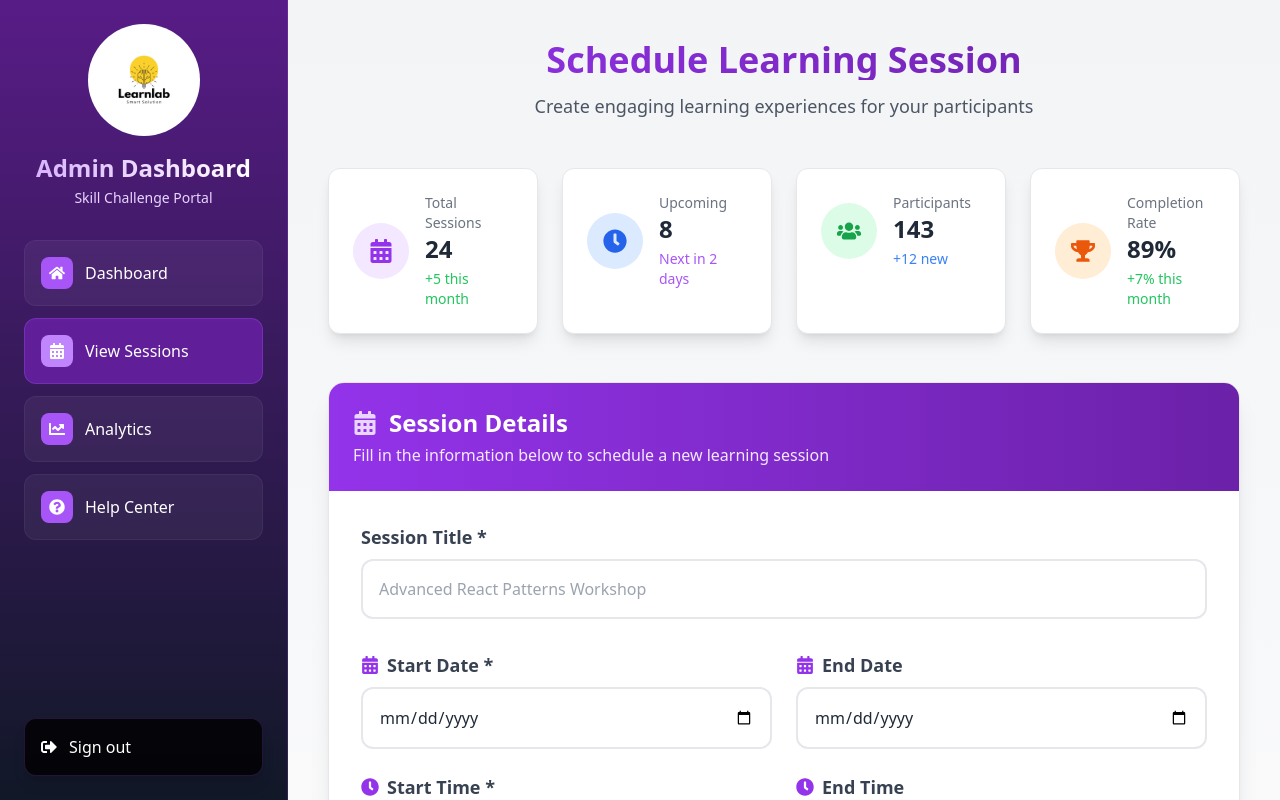
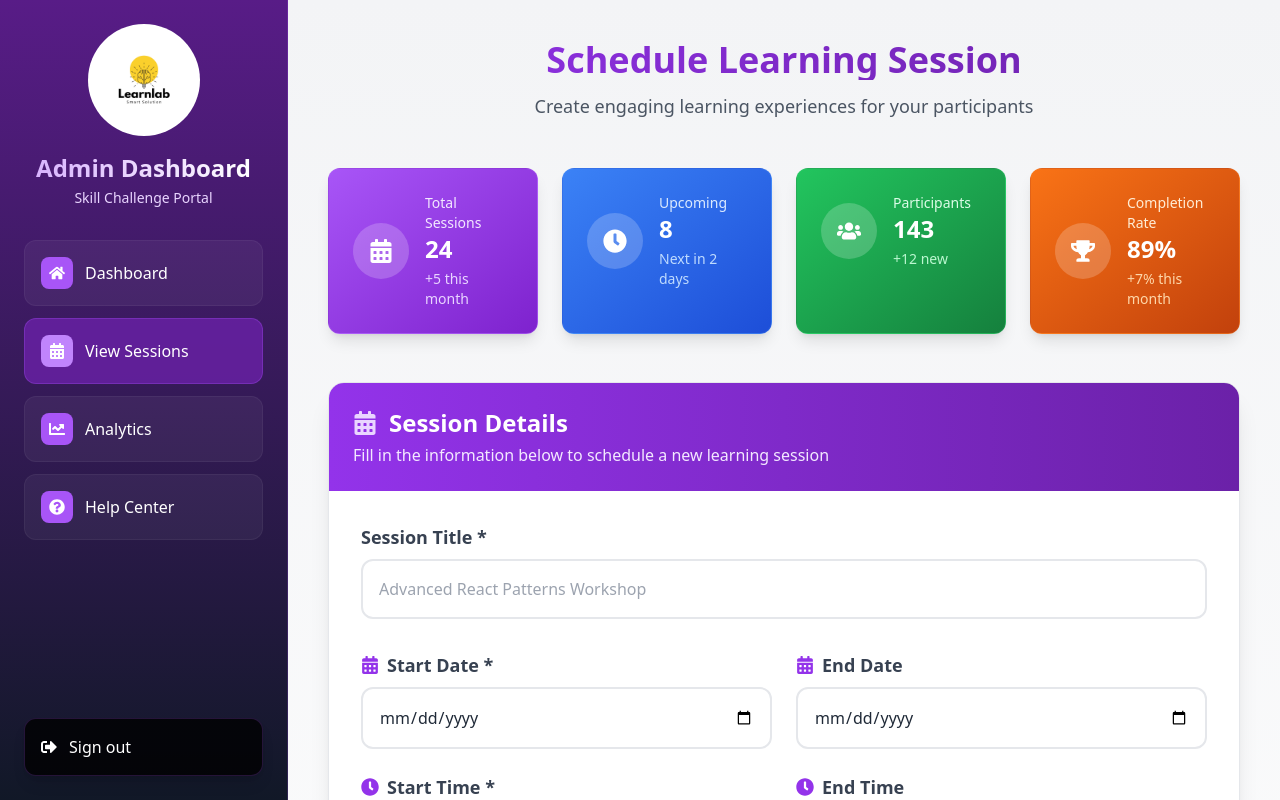
Before and after one commit to RavinduThilinaka/Learn-lab, a React (Create React App) app in the folder learnlab/: page /LearningSessionScheduling in a window 1280 px wide. Shown: the top 800 px of the page. Built offline with nearby package versions, Linux system fonts and the light colour scheme.

Commit message:
Fix feedback

```diff
--- a/learnlab/src/Learning_Session/LearningForm.jsx
+++ b/learnlab/src/Learning_Session/LearningForm.jsx
@@ -242,57 +242,57 @@ export default function LearningSessionScheduling() {
            {/* Dashboard Cards */}
            <div className="grid grid-cols-1 md:grid-cols-2 lg:grid-cols-4 gap-6 mb-12">
             {/* Card 1 - Total Sessions */}
-            <div className="bg-white rounded-xl shadow-lg overflow-hidden border border-gray-200 transform transition-all duration-300 hover:scale-105">
+            <div className="bg-gradient-to-br from-purple-500 to-purple-700 rounded-xl shadow-lg overflow-hidden border border-purple-400/20 transform transition-all duration-300 hover:scale-105">
               <div className="p-6 flex items-center">
-                <div className="p-4 rounded-full bg-purple-100 mr-4">
-                  <FaCalendarAlt className="text-purple-600 text-2xl" />
+                <div className="p-4 rounded-full bg-white/20 mr-4">
+                  <FaCalendarAlt className="text-white text-2xl" />
                 </div>
                 <div>
-                  <p className="text-gray-500 text-sm">Total Sessions</p>
-                  <h3 className="text-2xl font-bold text-gray-800">24</h3>
-                  <p className="text-green-500 text-sm mt-1">+5 this month</p>
+                  <p className="text-purple-100 text-sm">Total Sessions</p>
+                  <h3 className="text-2xl font-bold text-white">24</h3>
+                  <p className="text-purple-200 text-sm mt-1">+5 this month</p>
                 </div>
               </div>
             </div>
 
             {/* Card 2 - Upcoming Sessions */}
-            <div className="bg-white rounded-xl shadow-lg overflow-hidden border border-gray-200 transform transition-all duration-300 hover:scale-105">
+            <div className="bg-gradient-to-br from-blue-500 to-blue-700 rounded-xl shadow-lg overflow-hidden border border-blue-400/20 transform transition-all duration-300 hover:scale-105">
               <div className="p-6 flex items-center">
-                <div className="p-4 rounded-full bg-blue-100 mr-4">
-                  <FaClock className="text-blue-600 text-2xl" />
+                <div className="p-4 rounded-full bg-white/20 mr-4">
+                  <FaClock className="text-white text-2xl" />
                 </div>
                 <div>
-                  <p className="text-gray-500 text-sm">Upcoming</p>
-                  <h3 className="text-2xl font-bold text-gray-800">8</h3>
-                  <p className="text-purple-500 text-sm mt-1">Next in 2 days</p>
+                  <p className="text-blue-100 text-sm">Upcoming</p>
+                  <h3 className="text-2xl font-bold text-white">8</h3>
+                  <p className="text-blue-200 text-sm mt-1">Next in 2 days</p>
                 </div>
               </div>
             </div>
 
             {/* Card 3 - Participants */}
-            <div className="bg-white rounded-xl shadow-lg overflow-hidden border border-gray-200 transform transition-all duration-300 hover:scale-105">
+            <div className="bg-gradient-to-br from-green-500 to-green-700 rounded-xl shadow-lg overflow-hidden border border-green-400/20 transform transition-all duration-300 hover:scale-105">
               <div className="p-6 flex items-center">
-                <div className="p-4 rounded-full bg-green-100 mr-4">
-                  <FaUsers className="text-green-600 text-2xl" />
+                <div className="p-4 rounded-full bg-white/20 mr-4">
+                  <FaUsers className="text-white text-2xl" />
                 </div>
                 <div>
-                  <p className="text-gray-500 text-sm">Participants</p>
-                  <h3 className="text-2xl font-bold text-gray-800">143</h3>
-                  <p className="text-blue-500 text-sm mt-1">+12 new</p>
+                  <p className="text-green-100 text-sm">Participants</p>
+                  <h3 className="text-2xl font-bold text-white">143</h3>
+                  <p className="text-green-200 text-sm mt-1">+12 new</p>
                 </div>
               </div>
             </div>
 
             {/* Card 4 - Completion Rate */}
-            <div className="bg-white rounded-xl shadow-lg overflow-hidden border border-gray-200 transform transition-all duration-300 hover:scale-105">
+            <div className="bg-gradient-to-br from-orange-500 to-orange-700 rounded-xl shadow-lg overflow-hidden border border-orange-400/20 transform transition-all duration-300 hover:scale-105">
               <div className="p-6 flex items-center">
-                <div className="p-4 rounded-full bg-orange-100 mr-4">
-                  <FaTrophy className="text-orange-600 text-2xl" />
+                <div className="p-4 rounded-full bg-white/20 mr-4">
+                  <FaTrophy className="text-white text-2xl" />
                 </div>
                 <div>
-                  <p className="text-gray-500 text-sm">Completion Rate</p>
-                  <h3 className="text-2xl font-bold text-gray-800">89%</h3>
-                  <p className="text-green-500 text-sm mt-1">+7% this month</p>
+                  <p className="text-orange-100 text-sm">Completion Rate</p>
+                  <h3 className="text-2xl font-bold text-white">89%</h3>
+                  <p className="text-orange-200 text-sm mt-1">+7% this month</p>
                 </div>
               </div>
             </div>
```
Also changed, not shown: learnlab/src/Learning_Session/SessionData.jsx (+109 -23 lines).
